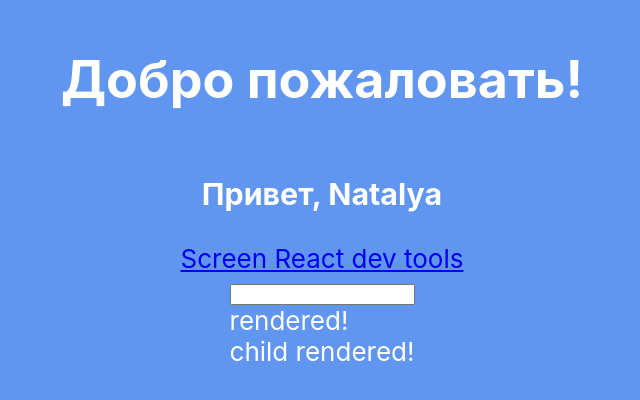
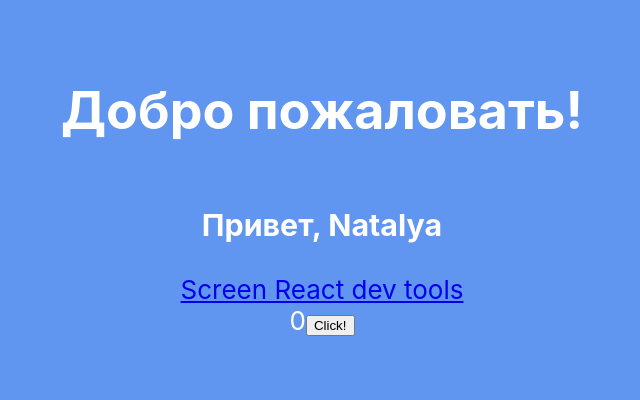
Before and after one commit to hatallika/react, a React (Create React App) app: page / in a window 1280 px wide. Shown: the part 210-610 px from the top of the page, without its empty margins (318-958 px from the left). Built offline with nearby package versions, Linux system fonts and the light colour scheme.

Commit message:
useEffect lesson2

```diff
--- a/src/App.js
+++ b/src/App.js
@@ -1,9 +1,11 @@
 import './App.scss';
 
 import Message from "./Message";
-import {Counter, CounterClass} from "./Counter";
+import {Counter, CounterClass, Example} from "./Counter";
 
 function App(props) {
+
+
     const name = 'Natalya';
     return (
         <header className={`App-header ${props.showRed ? 'header-red' : 'header-blue'}`}
@@ -19,8 +21,7 @@ function App(props) {
                 <Counter />
             </div>
             <div>
-                <CounterClass/>
-
+                <Example name = {name}/>
             </div>
         </header>
   );
--- a/src/Counter.js
+++ b/src/Counter.js
@@ -1,14 +1,43 @@
-import React, {useState} from "react";
+import React, {useEffect, useState} from "react";
 export function Counter(){
-        const [value, setValue] = useState('');
-        const handleChange = (event)=> {
-            setValue(event.target.value);
-        }
+        const [count, setCount] = useState(0);
+        const updateCount = ()=>{
+            setCount((prevCount) => prevCount + 1);
+        };
+
+        useEffect(()=>{
+            console.log(count)
+        }, [count])
+
     return(
         <div>
-            <input type="text" value={value} onChange={handleChange}/>
+            <span className="counter">{count}</span>
+            <button className="counter-button" onClick={updateCount}>Click!</button>
 
         </div>
+    )
+}
+
+export function Example(props){
+    const {name} = props.name;
+
+    useEffect(()=>{
+        console.log('like didMount');
+    }, []);
+
+    useEffect(()=>{
+        console.log(('like didUpdate'));
+    })
+
+    useEffect(()=>{
+        return ()=>{
+            console.log(('like willUnmount'));
+        }
+
+    }, []);
+
+    return (
+        <div> {name} </div>
     )
 }
 
--- a/src/index.js
+++ b/src/index.js
@@ -6,9 +6,11 @@ import reportWebVitals from './reportWebVitals';
 
 const root = ReactDOM.createRoot(document.getElementById('root'));
 const myName = 'Natalya';
+let isRed = false;
+let top = '15px';
 root.render(
   <React.StrictMode>
-    <App name={myName}/>
+    <App name={myName} showRed = {isRed} topPosition = {top}/>
   </React.StrictMode>
 );
 
```
